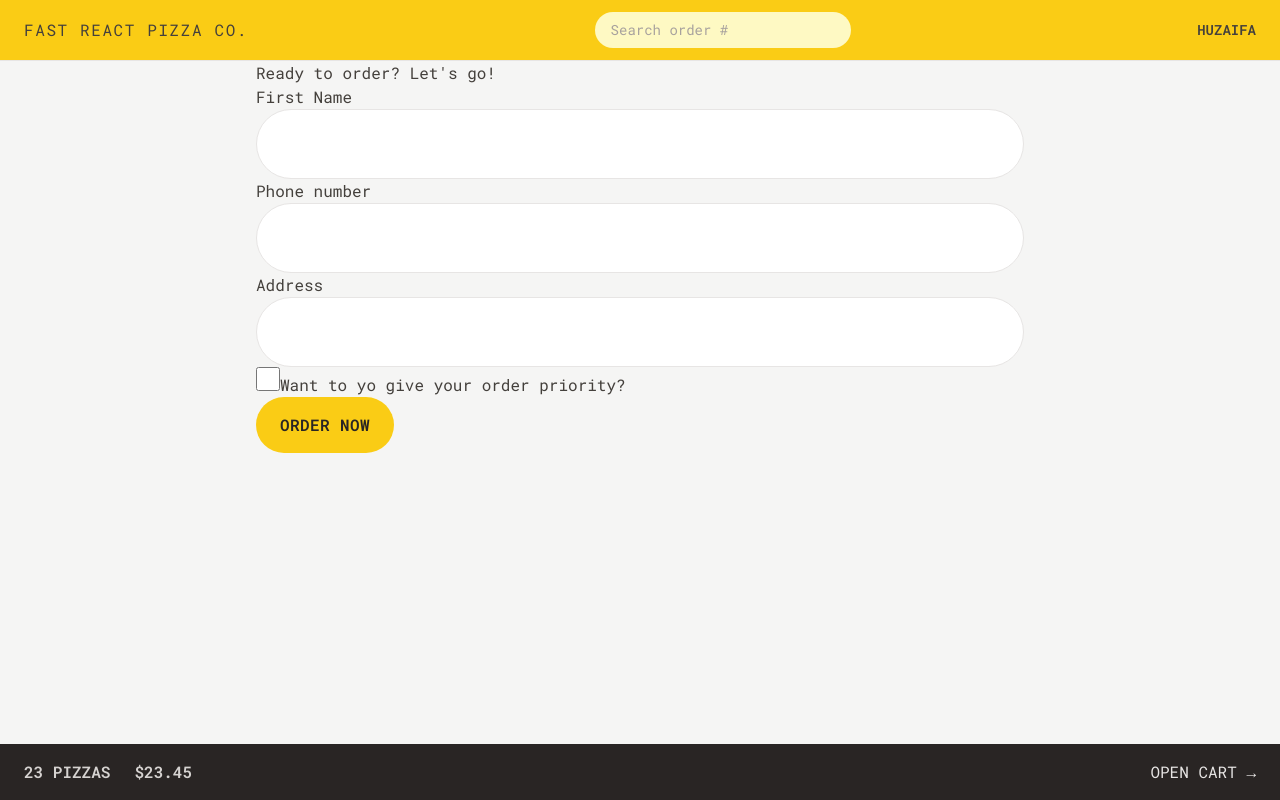
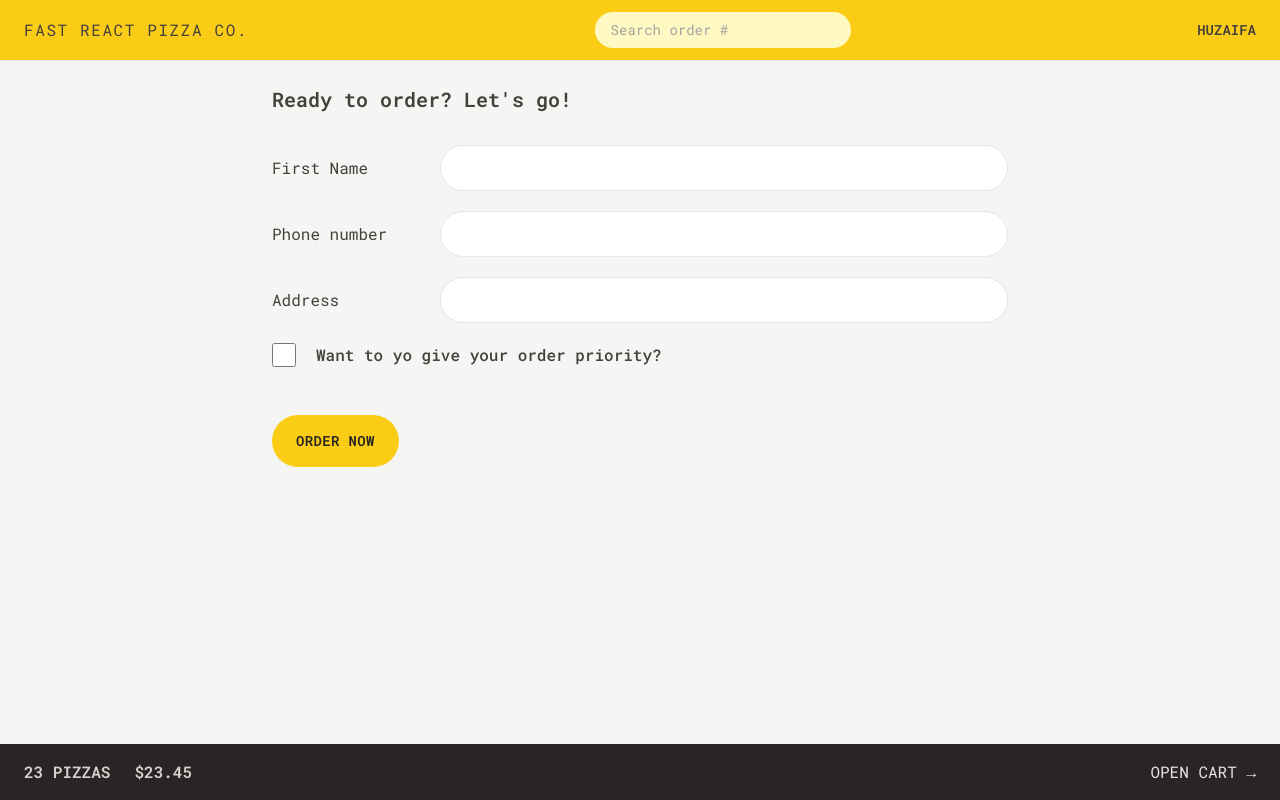
Before and after one commit to huzaifaghazali/fast-pizza, a React (Vite) app: page /order/new in a window 1280 px wide. Built offline with nearby package versions, Linux system fonts and the light colour scheme; a web font is replaced by a local one.

Commit message:
Style create order component

```diff
--- a/src/features/order/CreateOrder.jsx
+++ b/src/features/order/CreateOrder.jsx
@@ -43,31 +43,41 @@
   const cart = fakeCart;
 
   return (
-    <div>
-      <h2>Ready to order? Let's go!</h2>
+    <div className="px-4 py-6">
+      <h2 className="mb-8 text-xl font-semibold">Ready to order? Let's go!</h2>
 
       {/* <Form method="POST" action="/order/new"> */}
       <Form method="POST">
-        <div>
-          <label>First Name</label>
-          <input className="input" type="text" name="customer" required />
+        <div className="mb-5 flex flex-col gap-2 sm:flex-row sm:items-center">
+          <label className="sm:basis-40">First Name</label>
+          <input className="input grow" type="text" name="customer" required />
         </div>
 
-        <div>
-          <label>Phone number</label>
-          <div>
-            <input className="input" type="tel" name="phone" required />
-          </div>
-        </div>
-        {formErrors?.phone && <p>{formErrors.phone}</p>}
-        <div>
-          <label>Address</label>
-          <div>
-            <input className="input" type="text" name="address" required />
+        <div className="mb-5 flex flex-col gap-2 sm:flex-row sm:items-center">
+          <label className="sm:basis-40">Phone number</label>
+          <div className="grow">
+            <input className="input w-full" type="tel" name="phone" required />
+            {formErrors?.phone && (
+              <p className="mt-2 rounded-md bg-red-100 p-2 text-xs text-red-700">
+                {formErrors.phone}
+              </p>
+            )}
           </div>
         </div>
 
-        <div>
+        <div className="mb-5 flex flex-col gap-2 sm:flex-row sm:items-center">
+          <label className="sm:basis-40">Address</label>
+          <div className="grow">
+            <input
+              className="input w-full"
+              type="text"
+              name="address"
+              required
+            />
+          </div>
+        </div>
+
+        <div className="mb-12 flex items-center gap-5">
           <input
             className="h-6 w-6 accent-yellow-400 focus:outline-none focus:ring focus:ring-yellow-400 focus:ring-offset-2"
             type="checkbox"
@@ -76,7 +86,9 @@
             // value={withPriority}
             // onChange={(e) => setWithPriority(e.target.checked)}
           />
-          <label htmlFor="priority">Want to yo give your order priority?</label>
+          <label className="font-medium" htmlFor="priority">
+            Want to yo give your order priority?
+          </label>
         </div>
 
         <div>
@@ -109,9 +121,11 @@
   if (Object.keys(errors).length > 0) return errors;
 
   // If Everything is correct create new order a redirect
-  const newOrder = await createOrder(order);
+  // const newOrder = await createOrder(order);
 
-  return redirect(`/order/${newOrder.id}`);
+  // return redirect(`/order/${newOrder.id}`);
+
+  return null;
 }
 
 export default CreateOrder;
--- a/src/index.css
+++ b/src/index.css
@@ -4,7 +4,7 @@
 
 @layer components {
   .input {
-    @apply w-full rounded-full border border-stone-200 px-4 py-2 text-sm transition-all duration-300 placeholder:text-stone-400 focus:outline-none focus:ring focus:ring-yellow-400 md:px-6 md:py-6;
+    @apply rounded-full border border-stone-200 px-4 py-2 text-sm transition-all duration-300 placeholder:text-stone-400 focus:outline-none focus:ring focus:ring-yellow-400 md:px-6 md:py-3;
   }
 
   /* https://dev.to/afif/i-made-100-css-loaders-for-your-next-project-4eje */
@@ -49,5 +49,4 @@
         100% 100%;
     }
   }
-
 }
--- a/src/ui/Button.jsx
+++ b/src/ui/Button.jsx
@@ -6,13 +6,13 @@
   //   "inline-block rounded-full bg-yellow-400 px-4 py-3 font-semibold uppercase tracking-wide text-stone-800 transition-colors duration-300 hover:bg-yellow-300 focus:bg-yellow-300 focus:outline-none focus:ring focus:ring-yellow-300 focus:ring-offset-2 disabled:cursor-not-allowed sm:px-6 sm:py-4";
 
   const base =
-    "inline-block rounded-full bg-yellow-400 font-semibold uppercase tracking-wide text-stone-800 transition-colors duration-300 hover:bg-yellow-300 focus:bg-yellow-300 focus:outline-none focus:ring focus:ring-yellow-300 focus:ring-offset-2 disabled:cursor-not-allowed";
+    "inline-block text-sm rounded-full bg-yellow-400 font-semibold uppercase tracking-wide text-stone-800 transition-colors duration-300 hover:bg-yellow-300 focus:bg-yellow-300 focus:outline-none focus:ring focus:ring-yellow-300 focus:ring-offset-2 disabled:cursor-not-allowed";
 
   const styles = {
     primary: base + " px-4 py-3 md:px-6 md:py-4",
     small: base + " px-4 py-2  md:px-5 md:py-2.5 text-xs",
     secondary:
-      "inline-block rounded-full border-2 border-stone-300 font-semibold uppercase tracking-wide text-stone-400 transition-colors duration-300 hover:bg-stone-300 hover:text-stone-800 focus:bg-stone-300 focus:outline-none focus:ring    focus:text-stone-800 focus:ring-stone-200 focus:ring-offset-2 disabled:cursor-not-allowed px-4 py-2.5 md:px-6 md:py-3.5",
+      "inline-block text-sm rounded-full border-2 border-stone-300 font-semibold uppercase tracking-wide text-stone-400 transition-colors duration-300 hover:bg-stone-300 hover:text-stone-800 focus:bg-stone-300 focus:outline-none focus:ring focus:text-stone-800 focus:ring-stone-200 focus:ring-offset-2 disabled:cursor-not-allowed px-4 py-2.5 md:px-6 md:py-3.5",
   };
 
   if (to) {
```
Also changed, not shown: index.html (+3 -2 lines). Lines whose indentation alone changed are shown as unchanged.
